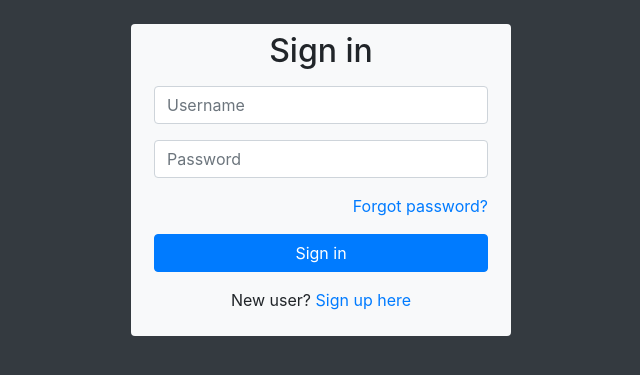
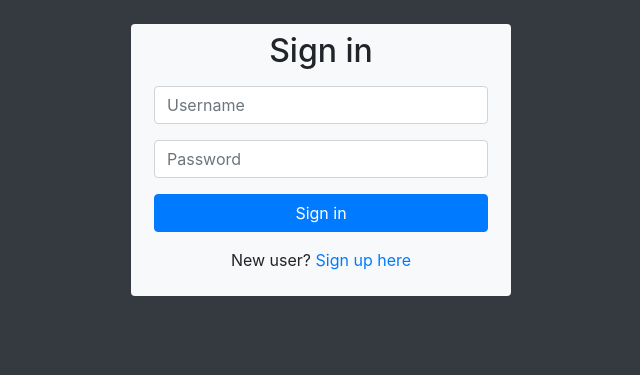
Before and after one commit to ChocolateWizard/task_1, a PHP site: page / in a window 1280 px wide. Shown: the top 375 px of the page, without its empty margins (319-959 px from the left). Run offline with PHP 8.4, Linux system fonts and the light colour scheme; data comes from the database, SQL or seed files in the repository.

Commit message:
Commented some unnecessary code like forgot password functionality

```diff
--- a/pages/index.php
+++ b/pages/index.php
@@ -78,11 +78,11 @@ if (isset($_SESSION['username'])) {
                     <div class="form-group">
                         <input autocomplete="new-password" type="password" name="password" class="form-control" placeholder="Password" <?php echo UserQuery::$constraints["password"]["required"] ?> minlength=<?php echo UserQuery::$constraints["password"]["minLength"] ?> maxlength=<?php echo UserQuery::$constraints["password"]["maxLength"] ?>>
                     </div>
-                    <div class="form-group">
+                    <!-- <div class="form-group">
                         <div class="custom-control">
                             <a href="#" id="forgot-btn" class="float-right">Forgot password?</a>
                         </div>
-                    </div>
+                    </div> -->
                     <div class="form-group">
                         <input type="submit" name="login" id="login" value="Sign in" class="btn btn-primary btn-block">
                     </div>
@@ -137,7 +137,7 @@ if (isset($_SESSION['username'])) {
         </div>
 
         <!-- FORGOT PASSWORD -->
-        <div class="row">
+        <!-- <div class="row">
             <div class="col-lg-4 offset-lg-4 bg-light rounded" id="forgot-box">
                 <h2 class="text-center mt-2">Reset password</h2>
                 <form action="" method="post" role="form" class="p-2" id="forgot-frm">
@@ -158,7 +158,7 @@ if (isset($_SESSION['username'])) {
                     </div>
                 </form>
             </div>
-        </div>
+        </div> -->
     </div>
 
     <script src="https://code.jquery.com/jquery-3.3.1.min.js" integrity="sha256-FgpCb/KJQlLNfOu91ta32o/NMZxltwRo8QtmkMRdAu8=" crossorigin="anonymous"></script>
@@ -167,11 +167,11 @@ if (isset($_SESSION['username'])) {
     <script src="https://cdnjs.cloudflare.com/ajax/libs/jquery-validate/1.19.5/jquery.validate.min.js" integrity="sha512-rstIgDs0xPgmG6RX1Aba4KV5cWJbAMcvRCVmglpam9SoHZiUCyQVDdH2LPlxoHtrv17XWblE/V/PP+Tr04hbtA==" crossorigin="anonymous" referrerpolicy="no-referrer"></script>
     <script type="text/javascript">
         $(document).ready(function() {
-            $("#forgot-btn").click(function() {
-                hidePopupMessages();
-                $("#login-box").hide();
-                $("#forgot-box").show();
-            });
+            // $("#forgot-btn").click(function() {
+            //     hidePopupMessages();
+            //     $("#login-box").hide();
+            //     $("#forgot-box").show();
+            // });
             $("#register-btn").click(function() {
                 hidePopupMessages();
                 $("#login-box").hide();
@@ -182,11 +182,11 @@ if (isset($_SESSION['username'])) {
                 $("#register-box").hide();
                 $("#login-box").show();
             });
-            $("#back-btn").click(function() {
-                hidePopupMessages();
-                $("#forgot-box").hide();
-                $("#login-box").show();
-            });
+            // $("#back-btn").click(function() {
+            //     hidePopupMessages();
+            //     $("#forgot-box").hide();
+            //     $("#login-box").show();
+            // });
 
             $("#login-frm").validate();
             $("#register-frm").validate({
@@ -250,29 +250,29 @@ if (isset($_SESSION['username'])) {
                 }
             });
 
-            $("#forgot").click(function(e) {
-                hidePopupMessages();
-                if (document.getElementById("forgot-frm").checkValidity()) {
-                    e.preventDefault();
-                    $('#loader').show();
-                    $.ajax({
-                        url: '../logic/handleClient.php',
-                        method: 'post',
-                        data: $("#forgot-frm").serialize() + '&request=forgot',
-                        dataType: "text",
-                        success: function(response) {
-                            if (!response.startsWith("Error")) {
-                                handleSuccess(response);
-                            } else {
-                                handleError(response);
-                            }
-                        },
-                        error: function(jqXHR, textStatusString, errorThrownString) {
-                            handleError(errorThrownString);
-                        }
-                    });
-                }
-            });
+            // $("#forgot").click(function(e) {
+            //     hidePopupMessages();
+            //     if (document.getElementById("forgot-frm").checkValidity()) {
+            //         e.preventDefault();
+            //         $('#loader').show();
+            //         $.ajax({
+            //             url: '../logic/handleClient.php',
+            //             method: 'post',
+            //             data: $("#forgot-frm").serialize() + '&request=forgot',
+            //             dataType: "text",
+            //             success: function(response) {
+            //                 if (!response.startsWith("Error")) {
+            //                     handleSuccess(response);
+            //                 } else {
+            //                     handleError(response);
+            //                 }
+            //             },
+            //             error: function(jqXHR, textStatusString, errorThrownString) {
+            //                 handleError(errorThrownString);
+            //             }
+            //         });
+            //     }
+            // });
         });
         // CUSTOM FUNCTIONS
 
```
Also changed, not shown: logic/handleClient.php (+16 -16 lines).
